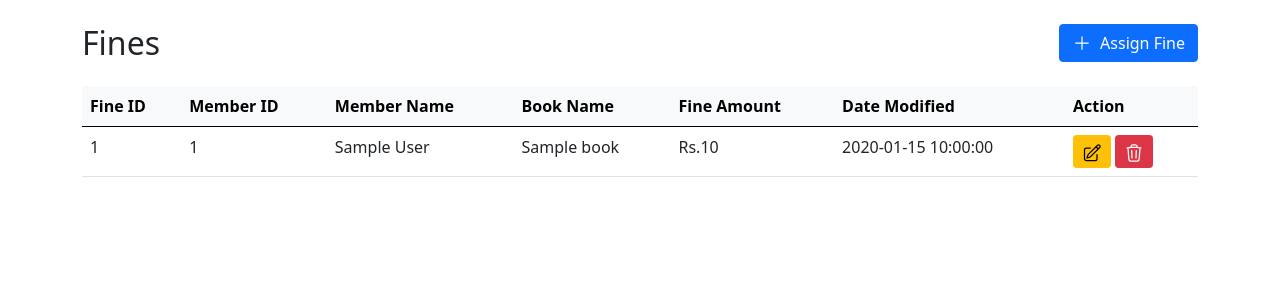
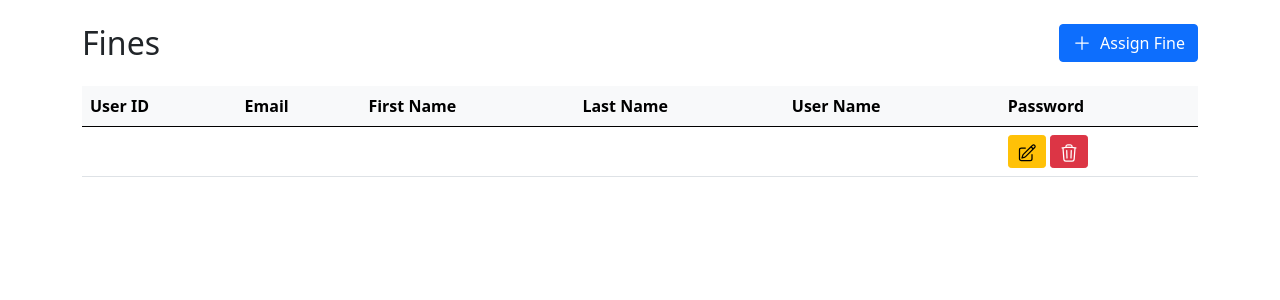
Before and after one commit to dasundev/library-system, a PHP site: page /auth/index.php in a window 1280 px wide. Shown: the part 56-356 px from the top of the page. Run offline with PHP 8.4, Linux system fonts and the light colour scheme; tables that the repository leaves empty or names only in its code hold one stand-in row (values such as "Sample post"); data that the repository does not hold is empty.

Commit message:
Add register to the process.php

```diff
--- a/auth/index.php
+++ b/auth/index.php
@@ -42,25 +42,24 @@ require_once "process.php";
     <table class="table">
         <thead class="table-light">
             <tr>
-                <th>Fine ID</th>
-                <th>Member ID</th>
-                <th>Member Name</th>
-                <th>Book Name</th>
-                <th>Fine Amount</th>
-                <th>Date Modified</th>
-                <th>Action</th>
+                <th>User ID</th>
+                <th>Email</th>
+                <th>First Name</th>
+                <th>Last Name</th>
+                <th>User Name</th>
+                <th>Password</th>
+
             </tr>
         </thead>
         <tbody>
         <?php if ($result->num_rows > 0) { ?>
             <?php while ($row = $result->fetch_assoc()) { ?>
                 <tr>
-                    <td><?= $row['fine_id'] ?></td>
-                    <td><?= $row['member_id'] ?></td>
-                    <td><?= $row['first_name']." ".$row['last_name'] ?></td>
-                    <td><?= $row['book_name'] ?></td>
-                    <td>Rs.<?= number_format($row['fine_amount']) ?></td>
-                    <td><?= $row['fine_date_modified'] ?></td>
+                    <td><?= $row['user_id'] ?></td>
+                    <td><?= $row['email'] ?></td>
+                    <td><?= $row['firstname']." ".$row['lastname'] ?></td>
+                    <td><?= $row['username'] ?></td>
+                    <td><?= $row['password'] ?></td>
                     <td>
                         <a href="/fines/edit.php?fineId=<?= $row['fine_id'] ?>" class="btn btn-sm btn-warning">
                             <svg xmlns="http://www.w3.org/2000/svg" fill="none" viewBox="0 0 24 24" stroke-width="1.5" stroke="currentColor" width="20" height="20">
--- a/auth/process.php
+++ b/auth/process.php
@@ -5,7 +5,29 @@ session_start();
 
 if ($_SERVER['REQUEST_METHOD'] == 'POST' && isset($_GET['register'])) {
    // register
+    $userId = $_POST['user_id'];
+    $email = $_POST['email'];
+    $firstName = $_POST['firstname'];
+    $lastName = $_POST['lastname'];
+    $username = $_POST['username'];
+    $password = $_POST['password'];
+
+    $sql = "INSERT INTO user (user_id, email, firstname, lastname, username, password) VALUES ('$userId', '$email', '$firstName',
+    '$lastName', '$username', '$password')";
+
+    try {
+        $database->query($sql);
+
+        $_SESSION['message'] = "User registration successfully.";
+        $_SESSION['message_type'] = "success";
+    } catch (Exception $e) {
+        $_SESSION['message'] = $e->getMessage();
+        $_SESSION['message_type'] = "danger";
+    }
+
+    header("Location: /auth/login");
 }
+
 
 if ($_SERVER['REQUEST_METHOD'] == 'POST' && isset($_GET['login'])) {
    // login
```
